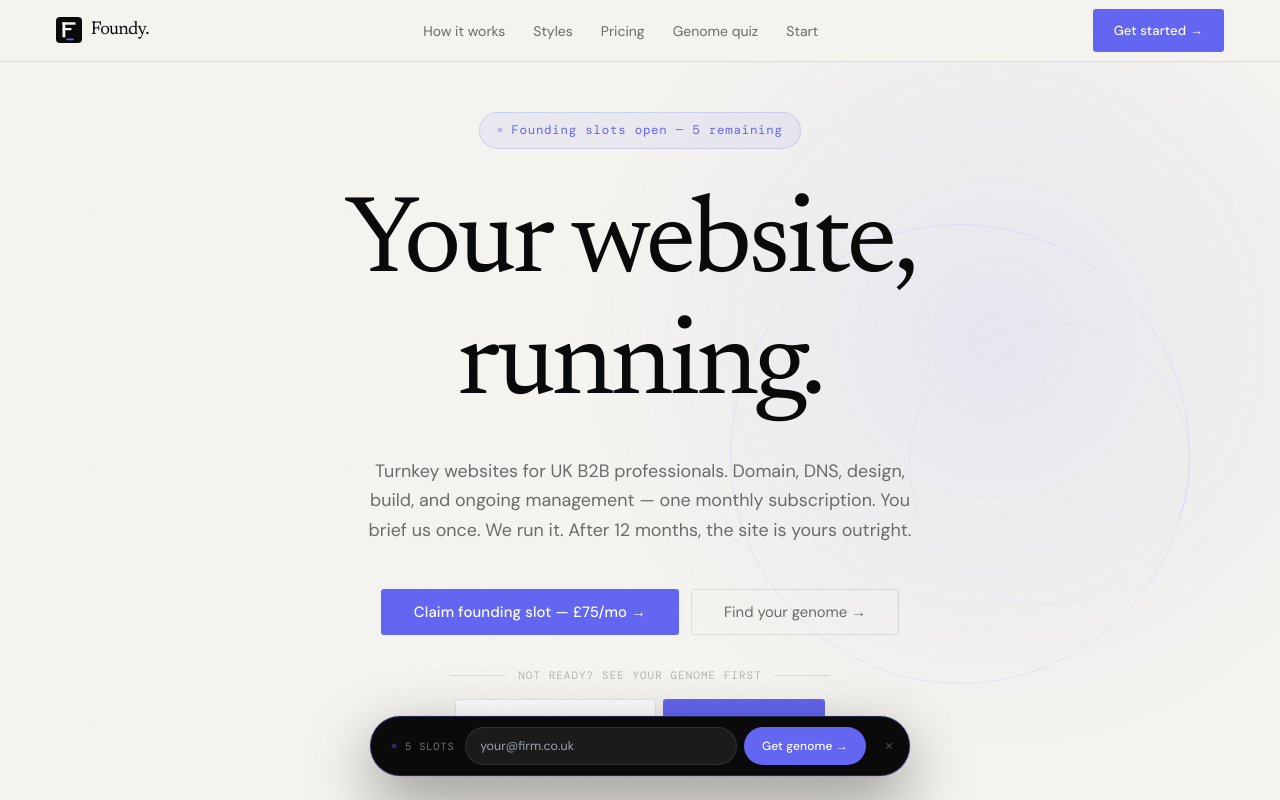
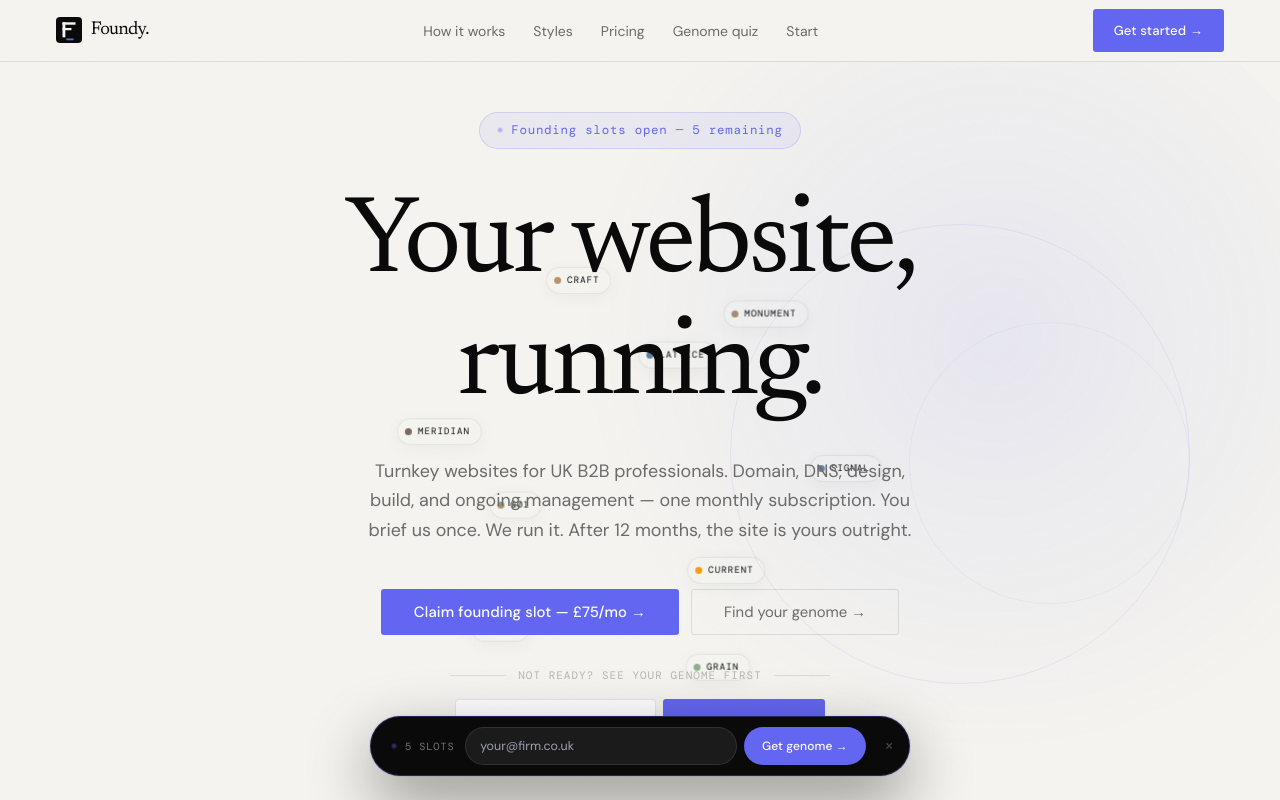
Before and after one commit to jessedu29260-netizen/foundy-site, a Next.js app: page / in a window 1280 px wide. Shown: the top 800 px of the page. Built offline with nearby package versions, Linux system fonts and the light colour scheme; a web font is replaced by a local one.

Commit message:
fix(hero): remove mask, recluster orbit angles to left/right sides only

```diff
--- a/src/app/globals.css
+++ b/src/app/globals.css
@@ -318,8 +318,6 @@ h1, h2, h3 {
   inset: 0;
   pointer-events: none;
   z-index: 0;
-  -webkit-mask-image: radial-gradient(ellipse 72% 58% at 50% 50%, transparent 38%, rgba(0,0,0,0.6) 55%, black 72%);
-  mask-image: radial-gradient(ellipse 72% 58% at 50% 50%, transparent 38%, rgba(0,0,0,0.6) 55%, black 72%);
 }
 .orbit-ring {
   position: absolute;
```
